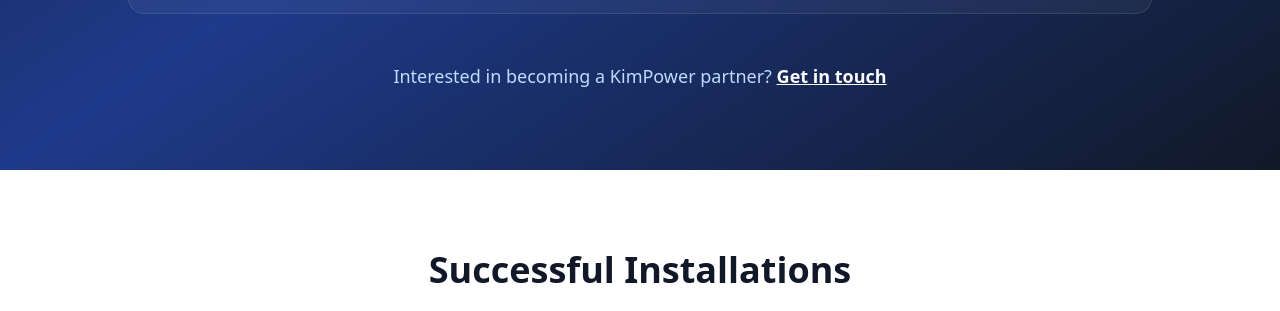
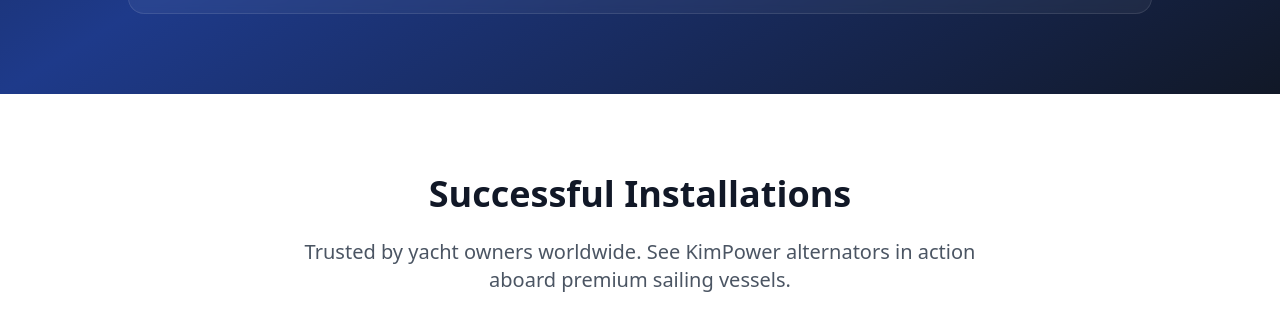
Before and after one commit to kimblad/kimpower-website, a plain HTML site: page index.html in a window 1280 px wide. Shown: the part 2769-3080 px from the top of the page. Drawn offline with nearby package versions, Linux system fonts and the light colour scheme.

Commit message:
Minor text changes.

```diff
--- a/index.html
+++ b/index.html
@@ -344,12 +344,6 @@
                             </div>
                         </div>
                     </div>
-                </div>
-
-                <div class="text-center mt-12">
-                    <p class="text-blue-200 text-lg">
-                        Interested in becoming a KimPower partner? <a href="#contact" class="text-white font-semibold hover:text-blue-300 transition underline">Get in touch</a>
-                    </p>
                 </div>
             </div>
         </div>
```
